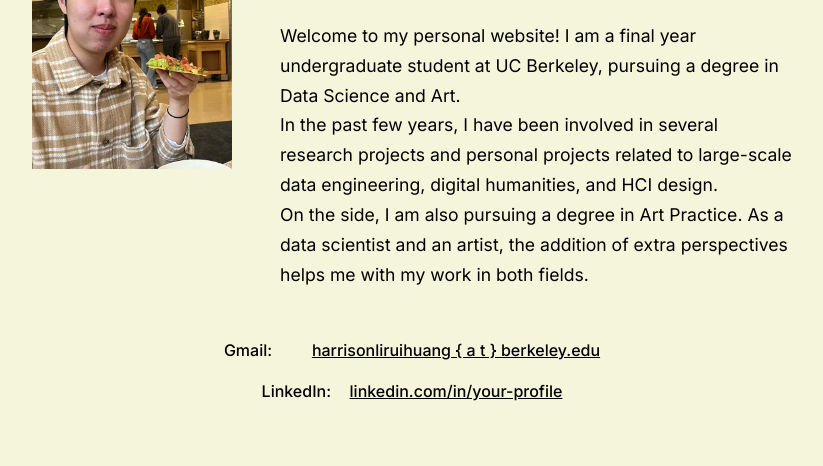
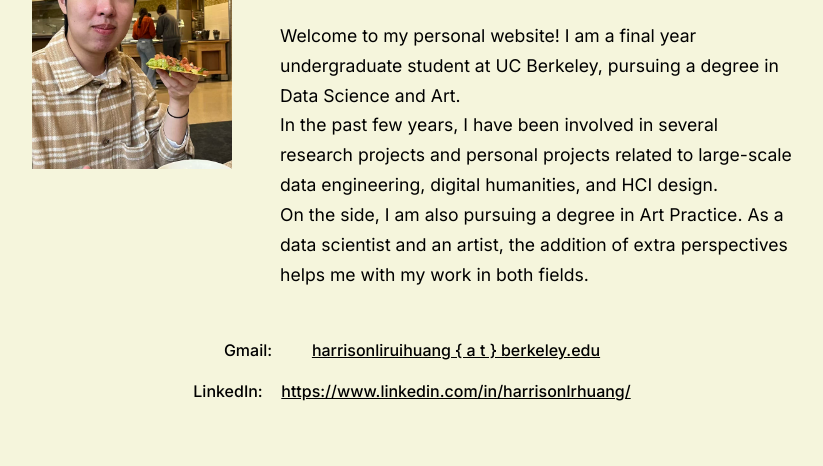
Before and after one commit to HarrisonLiruiHuang/personal_web, a website built with Vite: page index.html in a window 1280 px wide. Shown: the part 194-660 px from the top of the page, without its empty margins (228-1051 px from the left). Built offline with nearby package versions, Linux system fonts and the light colour scheme; a script that the page names is missing.

Commit message:
update links

```diff
--- a/index.html
+++ b/index.html
@@ -50,7 +50,7 @@
                         </div>
                         <div class="social-item">
                             <span class="social-label">LinkedIn:</span>
-                            <a href="https://www.linkedin.com/in/harrison-huang-167161220/">linkedin.com/in/your-profile</a>
+                            <a href="https://www.linkedin.com/in/harrisonlrhuang/">https://www.linkedin.com/in/harrisonlrhuang/</a>
                         </div>
                         <!-- <div class="social-item">
                             <span class="social-label">Instagram:</span>
```
